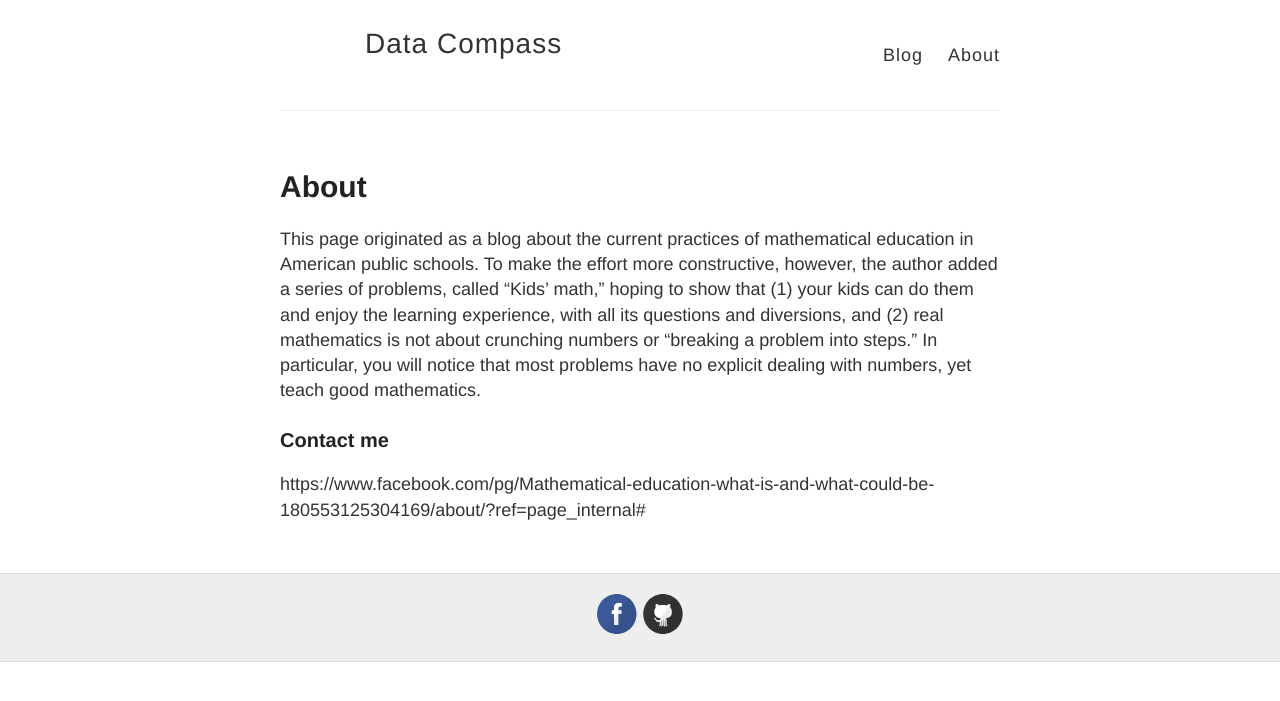
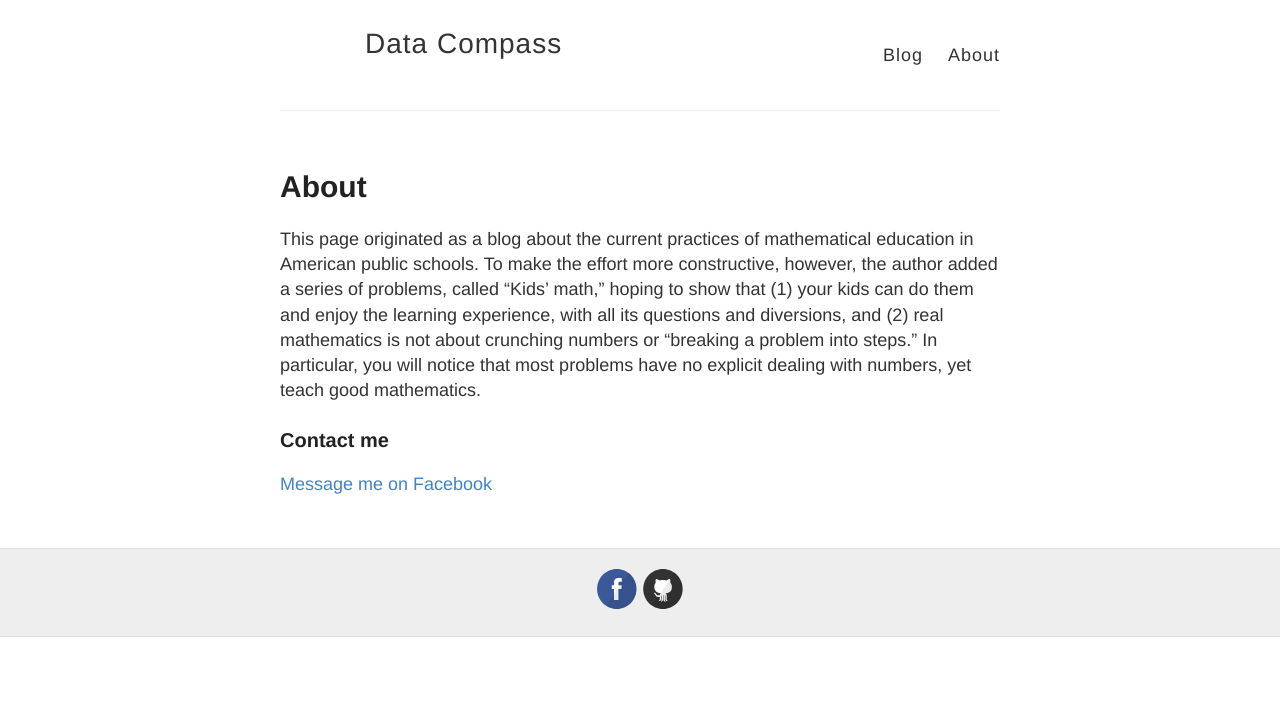
Before and after one commit to datacompass/datacompass.github.io, a Jekyll site: the page built from about.md, in a window 1280 px wide. Shown: the top 701 px of the page. Built offline with Jekyll 4.4.1, drawn with Linux system fonts in a browser that asks for light colours.

Commit message:
Update about.md

```diff
--- a/about.md
+++ b/about.md
@@ -8,4 +8,4 @@ This page originated as a blog about the current practices of mathematical educa
 
 ### Contact me
 
-https://www.facebook.com/pg/Mathematical-education-what-is-and-what-could-be-180553125304169/about/?ref=page_internal#
+[Message me on Facebook](https://www.facebook.com/Mathematical-education-what-is-and-what-could-be-180553125304169)
```
